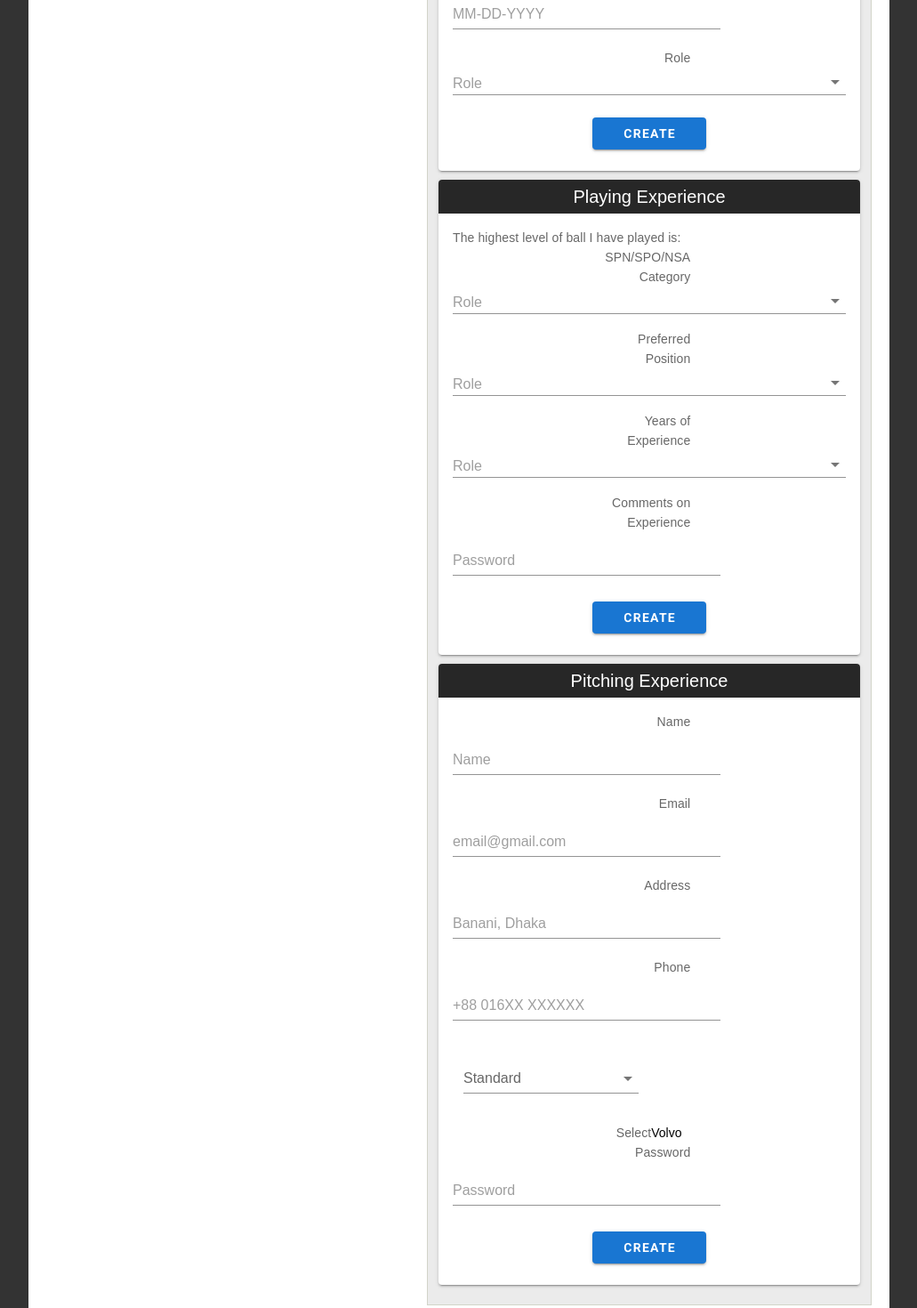
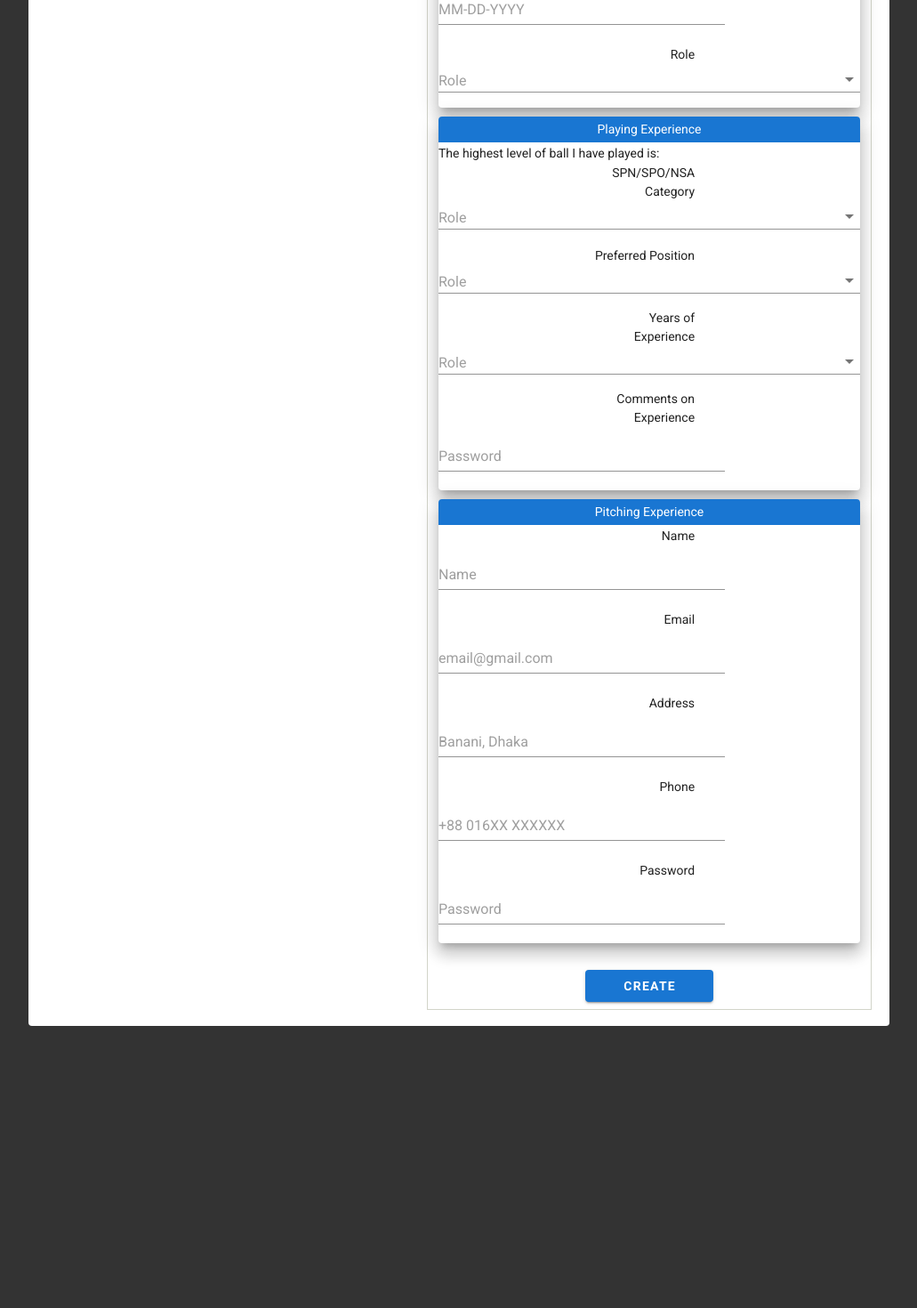
Before and after one commit to FRSummit/Upwork, a Vue app in the folder 1. Shaiket_project_1/shaiket-project/: page /register in a window 1280 px wide. Shown: the part 1260-2730 px from the top of the page at 89% size, without its empty margins (124-1155 px from the left). After the commit the page ends 2413 px from the top, so only its background shows below. Built offline with nearby package versions, Linux system fonts and the light colour scheme.

Commit message:
register page design

```diff
--- a/1. Shaiket_project_1/shaiket-project/src/views/Register.vue
+++ b/1. Shaiket_project_1/shaiket-project/src/views/Register.vue
@@ -34,7 +34,8 @@
 			<div class="post">
 				<h2 class="title">Registration Form</h2>
 				<div class="entry">
-						<form>
+          <v-app id="inspire" class="register-v-app">
+            <v-form @submit.prevent="onSubmit">
               <v-content class="v-content">
                 <v-container class="v-container">
                   <v-row align="center" justify="center">
@@ -46,8 +47,6 @@
                           <v-toolbar-title>Personal Info</v-toolbar-title>
                           <v-spacer />
                         </v-toolbar>
-                        <v-card-text>
-                          <v-form @submit.prevent="onSubmit">
                         <div class="name-field">
                           <label class="field-label" for="fullName">Full Name</label>
                           <v-text-field class="field-input" v-model="fullName" id="fullName" placeholder="First and Last Name" name="fullName" type="text"/>
@@ -88,19 +87,11 @@
                           <label class="field-label" for="phone">Date of Birth</label>
                           <v-text-field class="field-input" v-model="phone" id="phone" placeholder="MM-DD-YYYY" name="phone" type="text"/>
                         </div>
-                            <div class="phone-field">
-                              <label class="field-label" for="phone">Role</label>
+                        <div class="phone-field">                              <label class="field-label" for="phone">Role</label>
                           <v-col class="field-input" style="padding: 0px;">
                             <v-select :items="items" placeholder="Role" dense  v-model="role" id="role" name="role" type="text"></v-select>
                           </v-col>
                         </div>
-                            <v-card-actions>
-                            <v-spacer />
-                            <v-btn type="submit" class="create-btn" color="primary">Create</v-btn>
-                            <v-spacer />
-                            </v-card-actions>
-                          </v-form>
-                        </v-card-text>
                       </v-card>
                         <!-- Playing Experience -->
                       <v-card class="elevation-12" style="width: 100%; margin: 10px auto; 0">
@@ -109,8 +100,6 @@
                           <v-toolbar-title>Playing Experience</v-toolbar-title>
                           <v-spacer />
                         </v-toolbar>
-                        <v-card-text>
-                          <v-form @submit.prevent="onSubmit">
                         <label class="field-label" for="phone" style="width: 100%; text-align: left;">The highest level of ball I have played is:</label>
                         <div class="phone-field">
                           <label class="field-label" for="phone">SPN/SPO/NSA Category</label>
@@ -134,13 +123,6 @@
                           <label class="field-label" for="password">Comments on Experience</label>
                           <v-text-field class="field-input" v-model="password" id="password" placeholder="Password" name="password" type="password"/>
                         </div>
-                            <v-card-actions>
-                            <v-spacer />
-                            <v-btn type="submit" class="create-btn" color="primary">Create</v-btn>
-                            <v-spacer />
-                            </v-card-actions>
-                          </v-form>
-                        </v-card-text>
                       </v-card>
                       <!-- Pitching Experience -->
                       <v-card class="elevation-12" style="width: 100%; margin: 10px auto; 0">
@@ -149,8 +131,6 @@
                           <v-toolbar-title>Pitching Experience</v-toolbar-title>
                           <v-spacer />
                         </v-toolbar>
-                        <v-card-text>
-                          <v-form @submit.prevent="onSubmit">
                         <div class="name-field">
                           <label class="field-label" for="name">Name</label>
                           <v-text-field class="field-input" v-model="name" id="name" placeholder="Name" name="name" type="text"/>
@@ -167,34 +147,22 @@
                           <label class="field-label" for="phone">Phone</label>
                           <v-text-field class="field-input" v-model="phone" id="phone" placeholder="+88 016XX XXXXXX" name="phone" type="text"/>
                         </div>
-
-      <v-col class="d-flex" cols="12" sm="6">
-        <v-select :myItems="myItems" label="Standard"></v-select>
-      </v-col>
-      <label for="">Select</label>
-      <select id="cars" :items="items">
-        <option value="volvo">Volvo</option>
-        <option value="saab">Saab</option>
-        <!-- <option value="opel">Opel</option>
-        <option value="audi">Audi</option> -->
-      </select>
                         <div class="password-field">
                           <label class="field-label" for="password">Password</label>
                           <v-text-field class="field-input" v-model="password" id="password" placeholder="Password" name="password" type="password"/>
                         </div>
+                      </v-card>
+                    </v-col>
+                  </v-row>
+                </v-container>
+              </v-content>
               <v-card-actions>
                 <v-spacer />
                 <v-btn type="submit" class="create-btn" color="primary">Create</v-btn>
                 <v-spacer />
               </v-card-actions>
             </v-form>
-                        </v-card-text>
-                      </v-card>
-                    </v-col>
-                  </v-row>
-                </v-container>
-              </v-content>
-						</form>
+          </v-app>
 				</div>
 			</div>
 		</div>
@@ -211,8 +179,8 @@ export default {
       phone: '',
       role: '',
       password: '',
-      // items: ['Admin', 'User'],
-      myItems: ['Foo', 'Bar', 'Fizz', 'Buzz']
+      items: ['Admin', 'User'],
+      // myItems: ['Foo', 'Bar', 'Fizz', 'Buzz']
     }
   }
 }
@@ -330,13 +298,13 @@ form {
 .v-container {
   padding: 0 10px;
 }
-.v-toolbar {
+.register .v-toolbar {
   height: auto !important;
 }
-.v-toolbar__content {
+.register .v-toolbar__content {
   height: auto !important;
 }
-.v-toolbar__title {
+.register .v-toolbar__title {
   font-size: 14px;
 }
 .create-btn {
```
Lines whose indentation alone changed are shown as unchanged.
